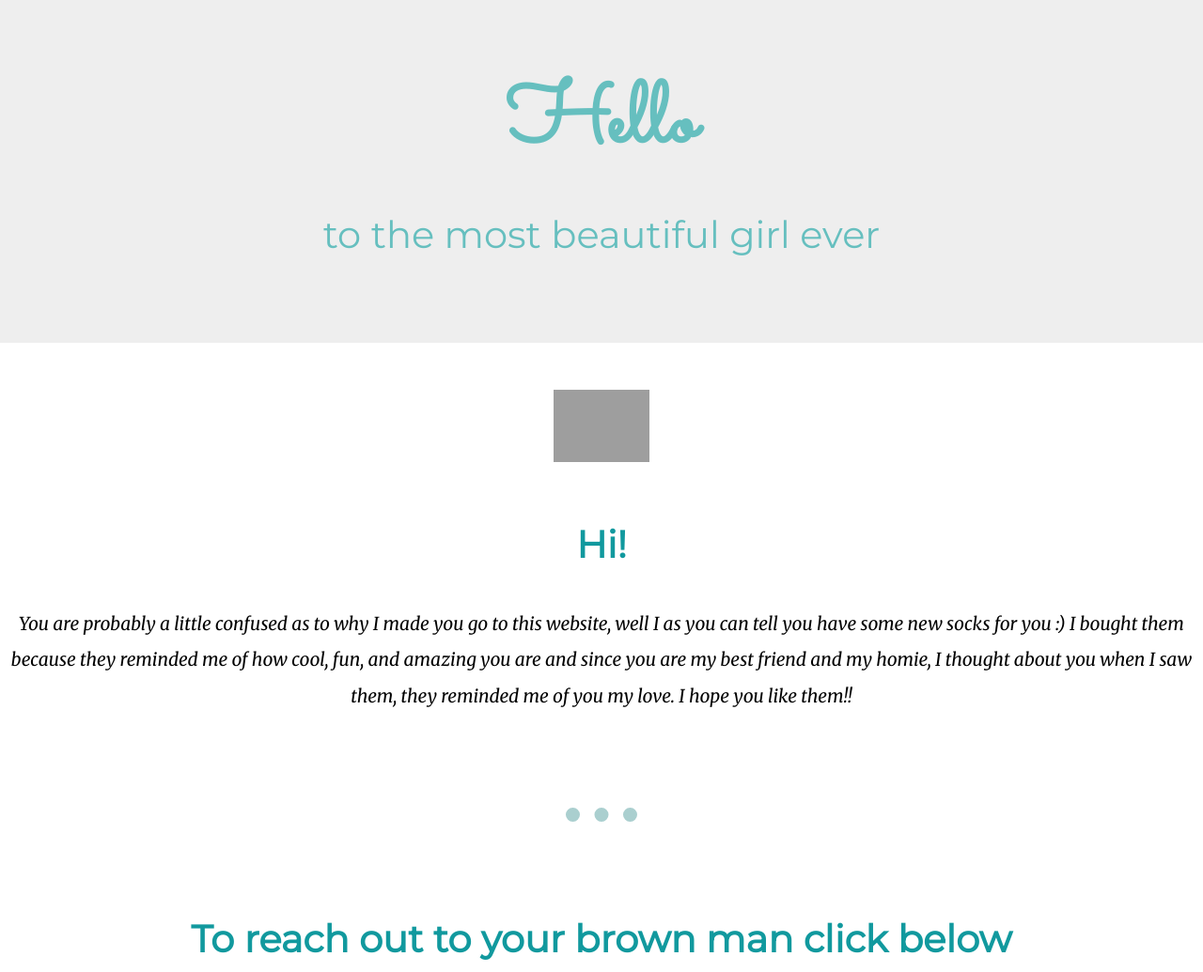
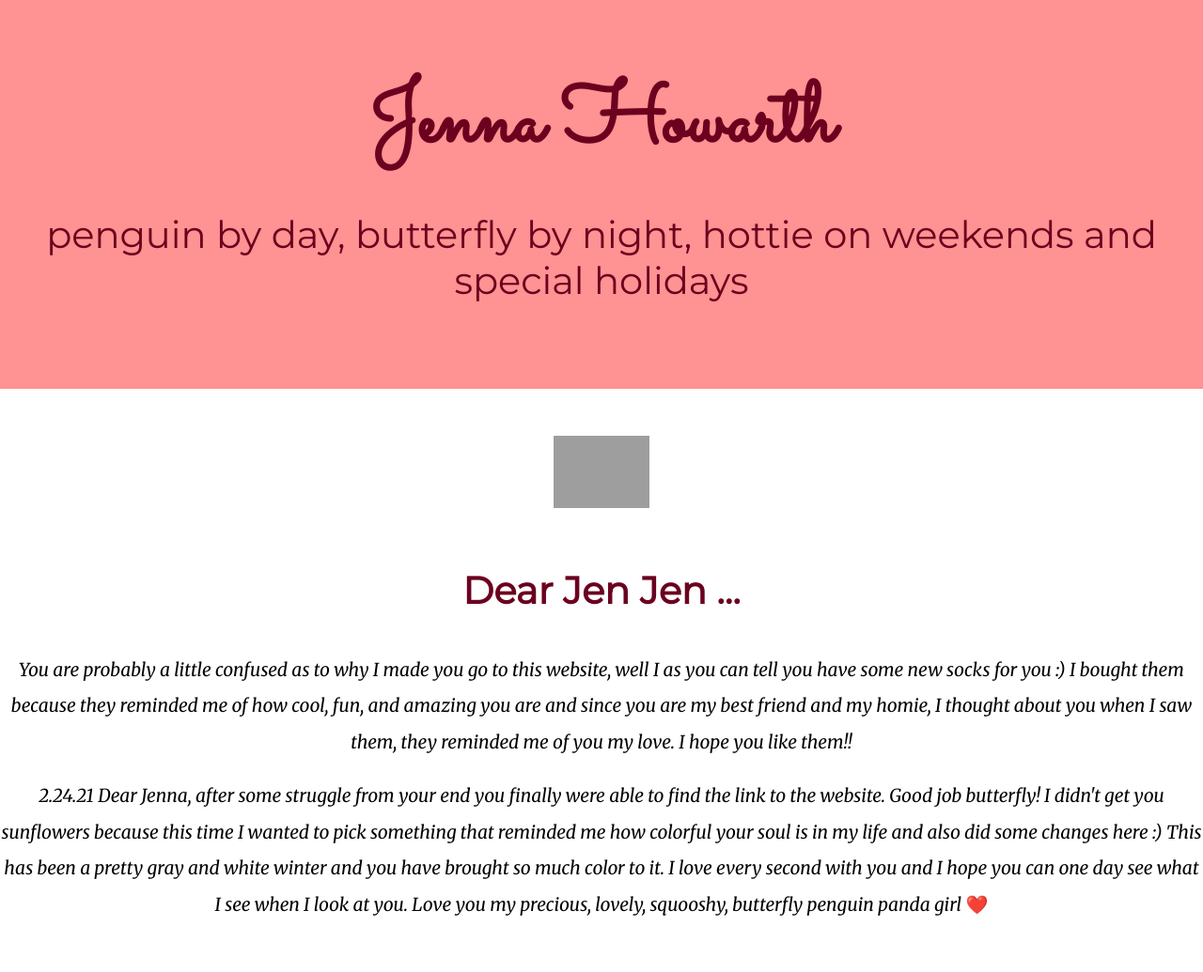
Before and after one commit to bendezuj/jennahowie, a plain HTML site: page index.html in a window 1280 px wide. Shown: the top 1035 px of the page at 94% size. Drawn offline with Linux system fonts and the light colour scheme; grey boxes are pictures that could not be loaded.

Commit message:
Editsssss
Edits :)

```diff
--- a/index.html
+++ b/index.html
@@ -13,16 +13,17 @@
 
   <div class="top-container">
     <!-- <img class="cloud1" src="https://image.flaticon.com/icons/svg/2948/2948370.svg" alt="cloud" height= 80px width = 80px> -->
-    <h1>Hello</h1><br>
-    <h2 class = "subtitle">to the most beautiful girl ever</h2>
+    <h1>Jenna Howarth</h1><br>
+    <h2 class = "subtitle">penguin by day, butterfly by night, hottie on weekends and special holidays </h2>
     <!-- <img class="cloud2" src="https://image.flaticon.com/icons/svg/2948/2948370.svg" alt="cloud" height= 80px width = 80px> -->
   </div>
 
   <div class="middle-container">
     <div class="profile">
         <img class="profile-pic" src="https://image.flaticon.com/icons/svg/1933/1933513.svg" alt="profile">
-      <h2>Hi!</h2>
+      <h2>Dear Jen Jen ...</h2>
       <p> You are probably a little confused as to why I made you go to this website, well I as you can tell you have some new socks for you :) I bought them because they reminded me of how cool, fun, and amazing you are and since you are my best friend and my homie, I thought about you when I saw them, they reminded me of you my love. I hope you like them!! </p>
+      <p> 2.24.21 Dear Jenna, after some struggle from your end you finally were able to find the link to the website. Good job butterfly! I didn't get you sunflowers because this time I wanted to pick something that reminded me how colorful your soul is in my life and also did some changes here :) This has been a pretty gray and white winter and you have brought so much color to it. I love every second with you and I hope you can one day see what I see when I look at you. Love you my precious, lovely, squooshy, butterfly penguin panda girl ❤️ </p>
     </div>
     <hr>
 
--- a/styles.css
+++ b/styles.css
@@ -12,24 +12,24 @@ hr{
   margin: 100px auto 100px auto;
   background-color: white;
   border-style: none;
-  border-top: 15px dotted #aacfcf;
+  border-top: 15px dotted #ff9292;
   width: 6%;
 }
 h1{
   margin: 50px auto 0 auto;
   font-family: 'Sacramento', cursive;
   font-size: 5.625rem;
-  color: #66BFBF;
+  color: #6b011f;
   line-height: .75;
 }
 h2{
   font-family: 'Montserrat', sans-serif;
   font-size: 2.5rem;
-  color: #11999E;
+  color: #6b011f;
   padding-bottom: 8px;
 }
 h3{
-  color: #11999E;
+  color: #6b011f;
   font-family: 'Montserrat', sans-serif;
 }
 a{
@@ -37,10 +37,10 @@ a{
   font-family: 'Montserrat', sans-serif;
 }
 a:hover{
-  color: #303960;
+  color: #c24914;
 }
 .top-container{
-    background-color: #eeeeee;
+    background-color: #ff9292;
     position: relative;
     padding-top: 50px;
     padding-bottom: 50px;
@@ -58,7 +58,7 @@ a:hover{
 
 .subtitle{
   font-weight: normal;
-  color: #66BFBF;
+  color: #6b011f;
 }
 
 .middle-container{
@@ -92,7 +92,7 @@ a:hover{
 .bottom-container{
   vertical-align: middle;
   text-align: center;
-  background-color: #abf0e9;
+  background-color: #ff9292;
   line-height: 2;
   padding: 25px 0 20px 0;
   margin-top: 100px;
@@ -101,7 +101,7 @@ a:hover{
   width: 5%;
 }
 .social{
-  color:  #11999E;
+  color:  black;
   padding-top: 15px;
   padding-bottom: 25px;
   margin: 25px 25px 25px 25px;
@@ -118,12 +118,12 @@ a:hover{
   -moz-border-radius: 9px;
   -webkit-border-radius: 9px;
   border-radius: 9px;
-  background: #1A99EE;
+  background: #6b011f;
   margin: 0 auto 50px auto;
 }
 .testbutton:hover {
-  color: #14396A !important;
-  background: #468CCF;
+  color: black !important;
+  background: #1b1b2f;
   background: linear-gradient(top,  #468CCF,  #63B8EE);
   background: -ms-linear-gradient(top,  #468CCF,  #63B8EE);
   background: -webkit-gradient(linear, left top, left bottom, from(#468CCF), to(#63B8EE));
```
